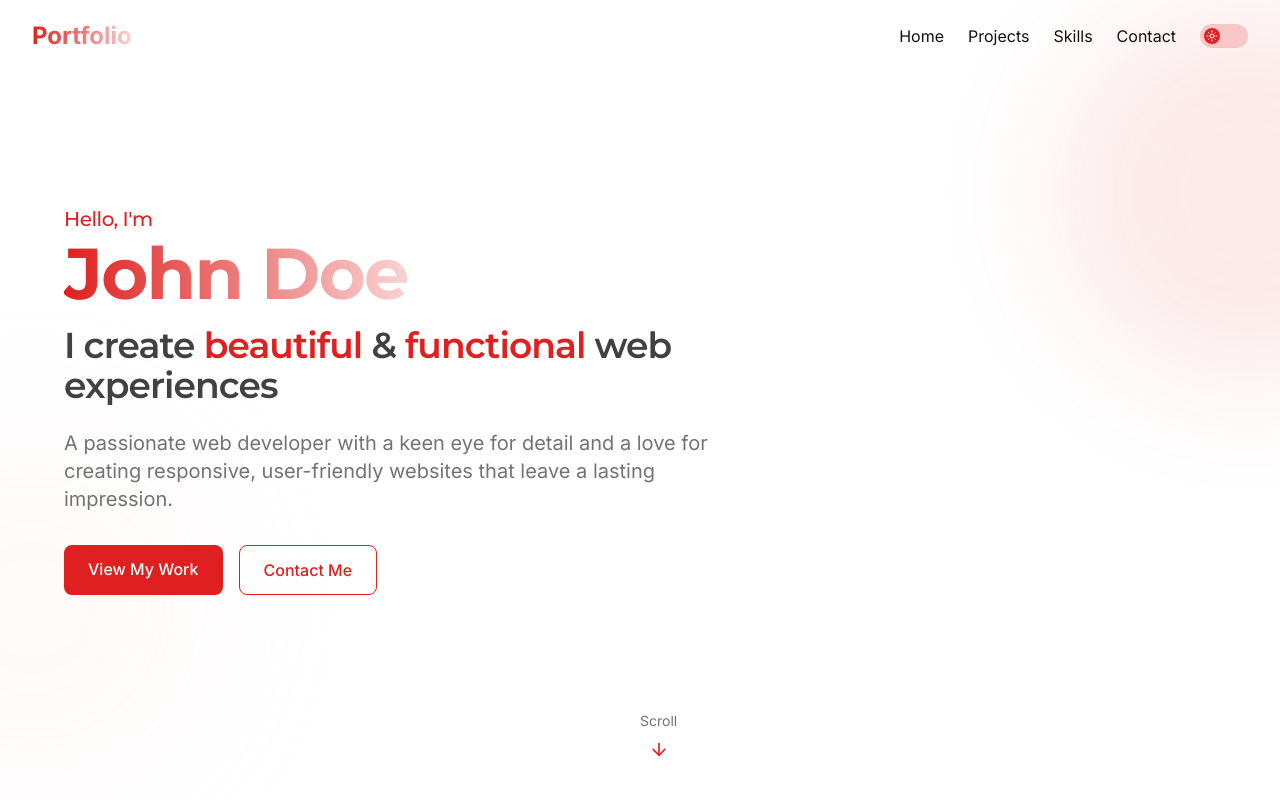
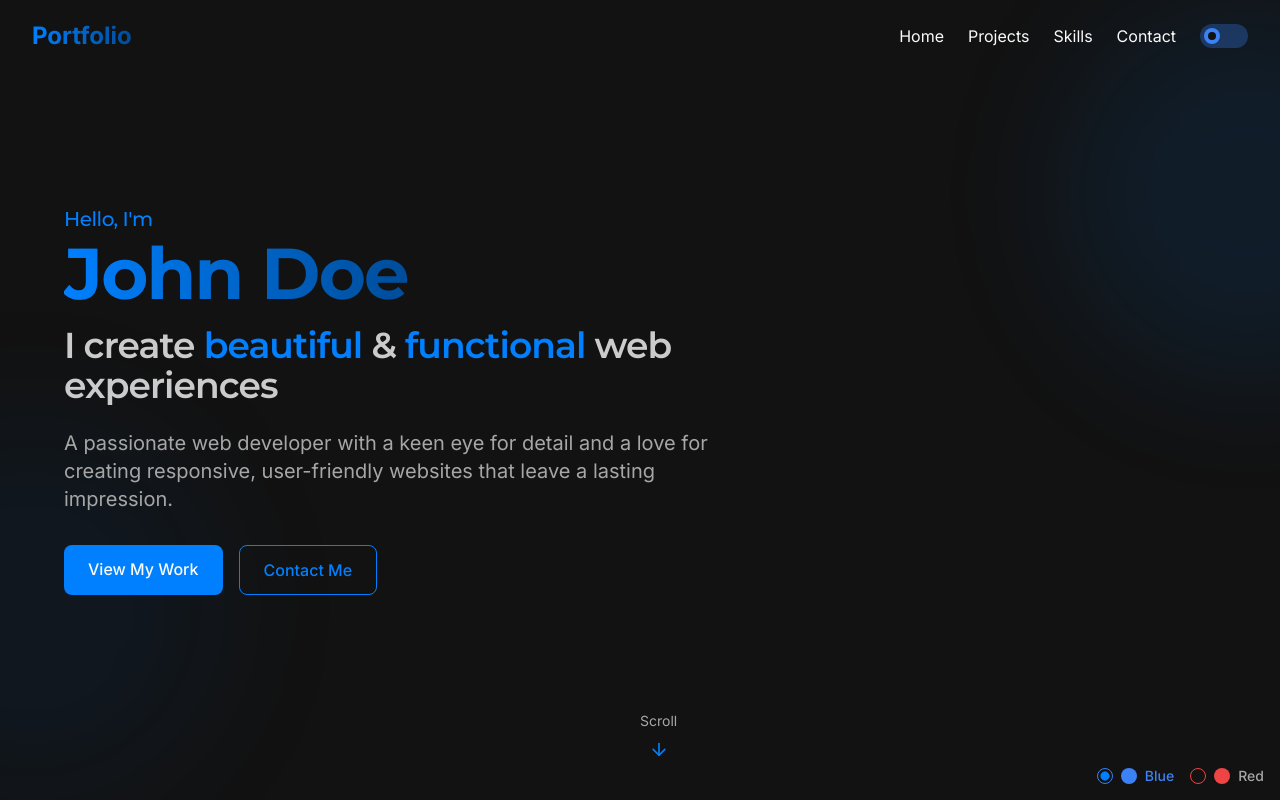
Before and after one commit to nfvic/nfvic-portfolio, a React (Vite) app: page / in a window 1280 px wide. Shown: the top 800 px of the page. Built offline with nearby package versions, Linux system fonts and the light colour scheme.

Commit message:
Refactor: Update theme colors
Update the theme colors to use black, blue, and red.

```diff
--- /dev/null
+++ b/src/components/ThemeSelector.tsx
@@ -0,0 +1,50 @@
+
+import React from 'react';
+import { RadioGroup, RadioGroupItem } from '@/components/ui/radio-group';
+import { Label } from '@/components/ui/label';
+import { cn } from '@/lib/utils';
+import { useTheme } from '@/hooks/useTheme';
+
+const ThemeSelector: React.FC = () => {
+  const { theme, setTheme } = useTheme();
+
+  return (
+    <div className="flex flex-col space-y-3">
+      <RadioGroup
+        value={theme}
+        onValueChange={(value) => setTheme(value as 'blue' | 'red')}
+        className="flex space-x-2"
+      >
+        <div className="flex items-center space-x-2">
+          <RadioGroupItem value="blue" id="theme-blue" className="border-blue-500" />
+          <Label
+            htmlFor="theme-blue"
+            className={cn(
+              "cursor-pointer flex items-center",
+              theme === 'blue' ? 'text-blue-500' : 'text-muted-foreground'
+            )}
+          >
+            <div className="w-4 h-4 rounded-full bg-blue-500 mr-2"></div>
+            Blue
+          </Label>
+        </div>
+
+        <div className="flex items-center space-x-2">
+          <RadioGroupItem value="red" id="theme-red" className="border-red-500" />
+          <Label
+            htmlFor="theme-red"
+            className={cn(
+              "cursor-pointer flex items-center",
+              theme === 'red' ? 'text-red-500' : 'text-muted-foreground'
+            )}
+          >
+            <div className="w-4 h-4 rounded-full bg-red-500 mr-2"></div>
+            Red
+          </Label>
+        </div>
+      </RadioGroup>
+    </div>
+  );
+};
+
+export default ThemeSelector;
--- a/src/components/ThemeToggle.tsx
+++ b/src/components/ThemeToggle.tsx
@@ -1,7 +1,6 @@
 
 import React from 'react';
 import { useTheme } from '@/hooks/useTheme';
-import { Moon, Sun } from 'lucide-react';
 import { cn } from '@/lib/utils';
 
 const ThemeToggle: React.FC = () => {
@@ -12,25 +11,21 @@ const ThemeToggle: React.FC = () => {
       onClick={toggleTheme}
       className={cn(
         'w-12 h-6 rounded-full p-1 transition-colors duration-300 focus:outline-none',
-        theme === 'dark'
-          ? 'bg-primary/30 hover:bg-primary/40'
-          : 'bg-primary/20 hover:bg-primary/30'
+        theme === 'blue'
+          ? 'bg-blue-500/30 hover:bg-blue-500/40'
+          : 'bg-red-500/30 hover:bg-red-500/40'
       )}
       aria-label="Toggle theme"
     >
       <div
         className={cn(
           'w-4 h-4 rounded-full transition-transform duration-300 flex items-center justify-center',
-          theme === 'dark'
-            ? 'transform translate-x-6 bg-primary'
-            : 'transform translate-x-0 bg-primary'
+          theme === 'blue'
+            ? 'transform translate-x-0 bg-blue-500'
+            : 'transform translate-x-6 bg-red-500'
         )}
       >
-        {theme === 'dark' ? (
-          <Moon className="w-3 h-3 text-background" />
-        ) : (
-          <Sun className="w-3 h-3 text-background" />
-        )}
+        <span className="w-2 h-2 bg-background rounded-full"></span>
       </div>
     </button>
   );
--- a/src/hooks/useTheme.tsx
+++ b/src/hooks/useTheme.tsx
@@ -1,7 +1,7 @@
 
 import React, { createContext, useContext, useEffect, useState } from 'react';
 
-type Theme = 'light' | 'dark';
+type Theme = 'blue' | 'red';
 
 interface ThemeContextType {
   theme: Theme;
@@ -12,34 +12,28 @@ interface ThemeContextType {
 const ThemeContext = createContext<ThemeContextType | undefined>(undefined);
 
 export const ThemeProvider: React.FC<{ children: React.ReactNode }> = ({ children }) => {
-  const [theme, setThemeState] = useState<Theme>('light');
+  const [theme, setThemeState] = useState<Theme>('blue');
 
   useEffect(() => {
-    // Check user preference or system preference
+    // Check user preference
     const storedTheme = localStorage.getItem('theme') as Theme | null;
-    const prefersDark = window.matchMedia('(prefers-color-scheme: dark)').matches;
 
-    if (storedTheme) {
+    if (storedTheme && (storedTheme === 'blue' || storedTheme === 'red')) {
       setThemeState(storedTheme);
-    } else if (prefersDark) {
-      setThemeState('dark');
     }
   }, []);
 
   useEffect(() => {
     // Update the document class when theme changes
-    if (theme === 'dark') {
-      document.documentElement.classList.add('dark');
-    } else {
-      document.documentElement.classList.remove('dark');
-    }
+    document.documentElement.classList.remove('theme-blue', 'theme-red');
+    document.documentElement.classList.add(`theme-${theme}`);
 
     // Save to localStorage
     localStorage.setItem('theme', theme);
   }, [theme]);
 
   const toggleTheme = () => {
-    setThemeState(prev => prev === 'light' ? 'dark' : 'light');
+    setThemeState(prev => prev === 'blue' ? 'red' : 'blue');
   };
 
   const setTheme = (newTheme: Theme) => {
--- a/src/index.css
+++ b/src/index.css
@@ -1,3 +1,4 @@
+
 @import url('https://fonts.googleapis.com/css2?family=Inter:wght@300;400;500;600;700&family=Montserrat:wght@500;600;700;800&display=swap');
 
 @tailwind base;
@@ -6,38 +7,6 @@
 
 @layer base {
   :root {
-    --background: 0 0% 100%;
-    --foreground: 0 0% 7%;
-
-    --card: 0 0% 100%;
-    --card-foreground: 0 0% 7%;
-
-    --popover: 0 0% 100%;
-    --popover-foreground: 0 0% 7%;
-
-    --primary: 0 75% 50%;
-    --primary-foreground: 0 0% 100%;
-
-    --secondary: 0 0% 96%;
-    --secondary-foreground: 0 0% 9%;
-
-    --muted: 0 0% 96%;
-    --muted-foreground: 0 0% 45%;
-
-    --accent: 0 75% 90%;
-    --accent-foreground: 0 0% 9%;
-
-    --destructive: 0 84% 60%;
-    --destructive-foreground: 0 0% 98%;
-
-    --border: 0 0% 89%;
-    --input: 0 0% 89%;
-    --ring: 0 75% 50%;
-
-    --radius: 0.5rem;
-  }
-
-  .dark {
     --background: 0 0% 7%;
     --foreground: 0 0% 98%;
 
@@ -47,7 +16,7 @@
     --popover: 0 0% 9%;
     --popover-foreground: 0 0% 98%;
 
-    --primary: 0 75% 60%;
+    --primary: 210 100% 50%;
     --primary-foreground: 0 0% 98%;
 
     --secondary: 0 0% 15%;
@@ -56,7 +25,7 @@
     --muted: 0 0% 15%;
     --muted-foreground: 0 0% 65%;
 
-    --accent: 0 75% 30%;
+    --accent: 210 100% 30%;
     --accent-foreground: 0 0% 98%;
 
     --destructive: 0 62% 30%;
@@ -64,7 +33,25 @@
 
     --border: 0 0% 20%;
     --input: 0 0% 20%;
-    --ring: 0 75% 60%;
+    --ring: 210 100% 50%;
+
+    --radius: 0.5rem;
+  }
+
+  .theme-red {
+    --primary: 0 75% 50%;
+    --primary-foreground: 0 0% 98%;
+    --accent: 0 75% 30%;
+    --accent-foreground: 0 0% 98%;
+    --ring: 0 75% 50%;
+  }
+
+  .theme-blue {
+    --primary: 210 100% 50%;
+    --primary-foreground: 0 0% 98%;
+    --accent: 210 100% 30%;
+    --accent-foreground: 0 0% 98%;
+    --ring: 210 100% 50%;
   }
 }
 
--- a/src/layouts/Layout.tsx
+++ b/src/layouts/Layout.tsx
@@ -1,8 +1,9 @@
 
-import React, { useEffect } from 'react';
+import React from 'react';
 import Header from '@/components/Header';
 import Footer from '@/components/Footer';
 import { ThemeProvider, useTheme } from '@/hooks/useTheme';
+import ThemeSelector from '@/components/ThemeSelector';
 
 interface LayoutProps {
   children: React.ReactNode;
@@ -14,6 +15,9 @@ const PageContent: React.FC<{ children: React.ReactNode }> = ({ children }) => {
   return (
     <div className="min-h-screen flex flex-col transition-colors duration-300">
       <Header />
+      <div className="fixed right-4 bottom-4 z-50">
+        <ThemeSelector />
+      </div>
       <main className="flex-1">
         {children}
       </main>
```
